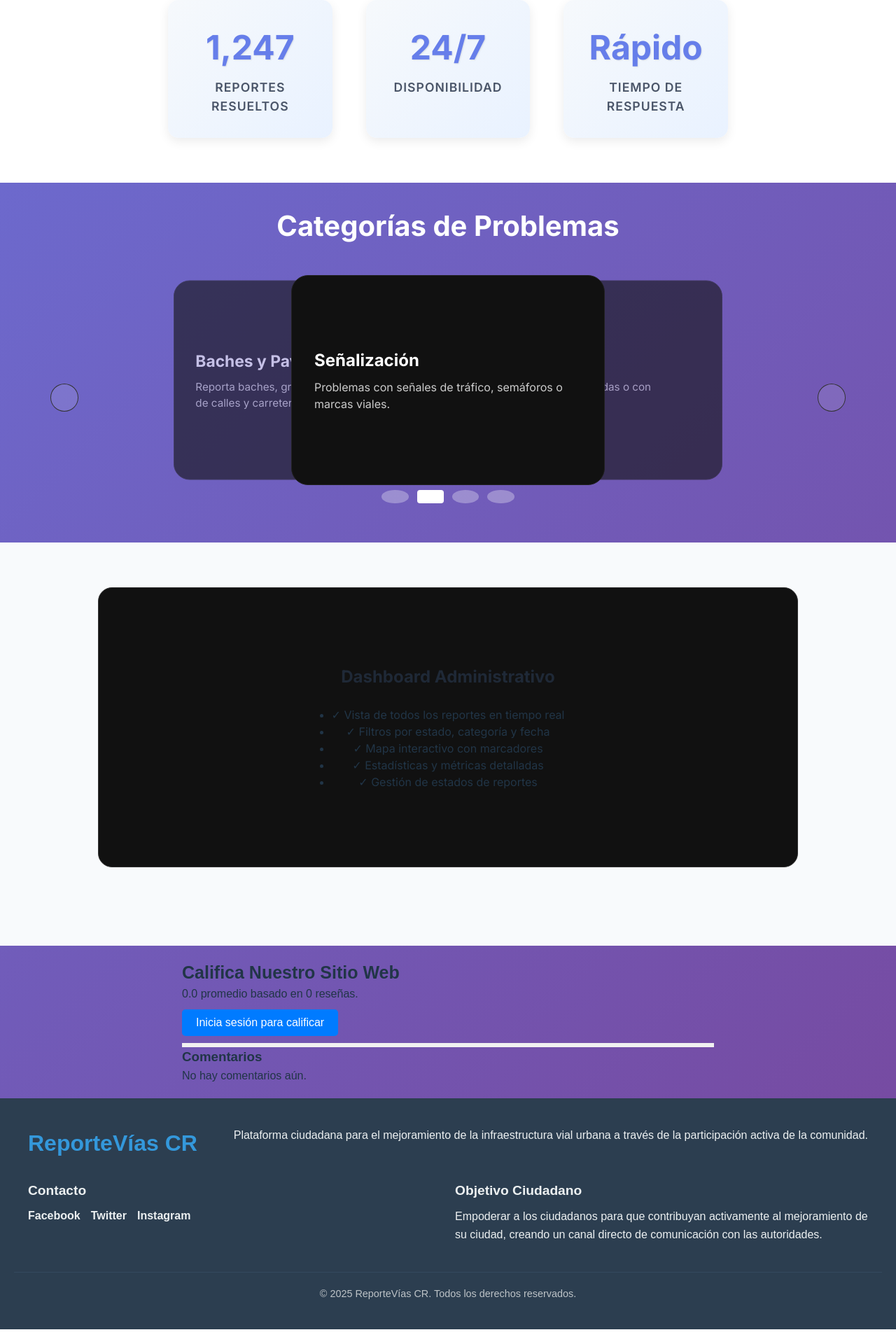
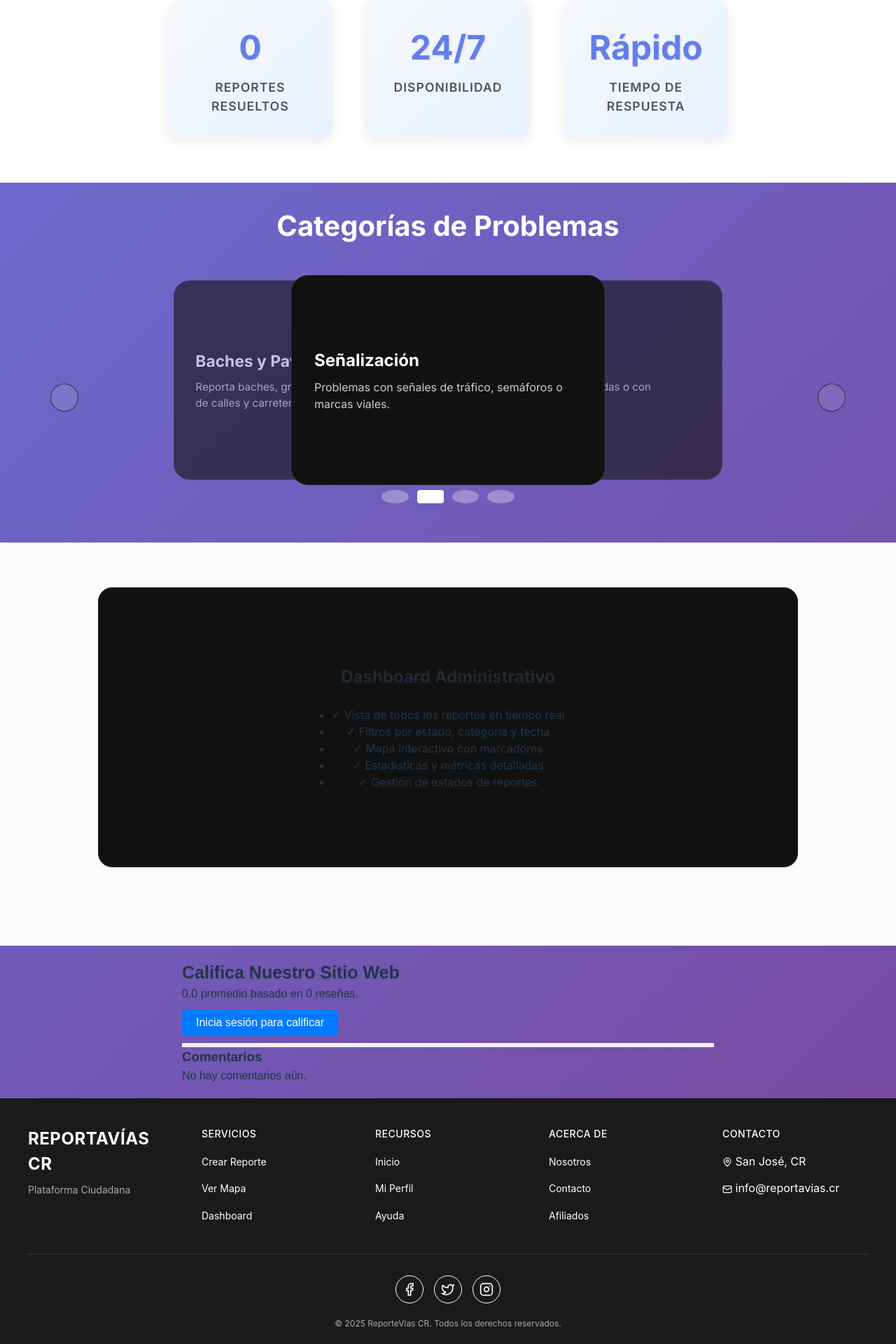
Before and after one commit to JeaustinCfwd/Reporte-V-as, a React (Vite) app: page / in a window 1280 px wide. Shown: the part 1615-3535 px from the top of the page at 70% size. Before the commit the page ends 3514 px from the top, so only its background shows below. Built offline with nearby package versions, Linux system fonts and the light colour scheme; data requests are answered from the project's data file; the HTML template or start-up script is replaced by a standard one.

Commit message:
nuevos estilos en el footer

```diff
--- /dev/null
+++ b/src/components/CountUp.jsx
@@ -0,0 +1,74 @@
+import React, { useEffect, useRef, useState } from 'react';
+import PropTypes from 'prop-types';
+
+const CountUp = ({ end, duration = 2000, suffix = '', prefix = '' }) => {
+  const [count, setCount] = useState(0);
+  const countRef = useRef(null);
+  const hasAnimated = useRef(false);
+
+  useEffect(() => {
+    // Observer para detectar cuando el elemento es visible
+    const observer = new IntersectionObserver(
+      (entries) => {
+        entries.forEach((entry) => {
+          if (entry.isIntersecting && !hasAnimated.current) {
+            hasAnimated.current = true;
+            animateCount();
+          }
+        });
+      },
+      { threshold: 0.5 }
+    );
+
+    if (countRef.current) {
+      observer.observe(countRef.current);
+    }
+
+    return () => {
+      if (countRef.current) {
+        observer.unobserve(countRef.current);
+      }
+    };
+  }, [end]);
+
+  const animateCount = () => {
+    const startTime = Date.now();
+    const startValue = 0;
+    const endValue = end;
+
+    const updateCount = () => {
+      const currentTime = Date.now();
+      const elapsed = currentTime - startTime;
+      const progress = Math.min(elapsed / duration, 1);
+
+      // Easing function (ease-out)
+      const easeOut = 1 - Math.pow(1 - progress, 3);
+      const currentCount = Math.floor(startValue + (endValue - startValue) * easeOut);
+
+      setCount(currentCount);
+
+      if (progress < 1) {
+        requestAnimationFrame(updateCount);
+      } else {
+        setCount(endValue);
+      }
+    };
+
+    requestAnimationFrame(updateCount);
+  };
+
+  return (
+    <span ref={countRef}>
+      {prefix}{count.toLocaleString()}{suffix}
+    </span>
+  );
+};
+
+CountUp.propTypes = {
+  end: PropTypes.number.isRequired,
+  duration: PropTypes.number,
+  suffix: PropTypes.string,
+  prefix: PropTypes.string
+};
+
+export default CountUp;
--- a/src/components/Footer.jsx
+++ b/src/components/Footer.jsx
@@ -1,46 +1,80 @@
 import React from 'react';
+import { Facebook, Twitter, Instagram, Mail, MapPin } from 'lucide-react';
 import '../styles/Footer.css';
 
-// 2. Definir el año como constante fuera del componente (optimización)
 const CURRENT_YEAR = new Date().getFullYear();
 
 function Footer() {
   return (
     <footer className="footer-container">
-      <div className="footer-content">
-        <h2>ReporteVías CR</h2>
-        <p>Plataforma ciudadana para el mejoramiento de la infraestructura vial urbana a través de la participación activa de la comunidad.</p>
+      <div className="footer-main">
+        <div className="footer-grid">
+          {/* Logo y Slogan */}
+          <div className="footer-column">
+            <h2 className="footer-logo">REPORTAVÍAS CR</h2>
+            <p className="footer-slogan">Plataforma Ciudadana</p>
+          </div>
 
-        <div className="footer-contact">
-          <h3>Contacto</h3>
-          {/* 3. Usar <ul>/<li> para la semántica correcta de lista de enlaces */}
-          <ul className="social-logos">
-            <li>
-              <a href="https://facebook.com" target="_blank" rel="noopener noreferrer" aria-label="Facebook">
-                Facebook
-              </a>
-            </li>
-            <li>
-              <a href="https://twitter.com" target="_blank" rel="noopener noreferrer" aria-label="Twitter">
-                Twitter
-              </a>
-            </li>
-            <li>
-              <a href="https://instagram.com" target="_blank" rel="noopener noreferrer" aria-label="Instagram">
-                Instagram
-              </a>
-            </li>
-          </ul>
-        </div>
+          {/* Servicios */}
+          <div className="footer-column">
+            <h3 className="footer-heading">SERVICIOS</h3>
+            <ul className="footer-links">
+              <li><a href="/reportCreate">Crear Reporte</a></li>
+              <li><a href="/mapview">Ver Mapa</a></li>
+              <li><a href="/dashboard">Dashboard</a></li>
+            </ul>
+          </div>
 
-        <div className="footer-objective">
-          <h3>Objetivo Ciudadano</h3>
-          <p>Empoderar a los ciudadanos para que contribuyan activamente al mejoramiento de su ciudad, creando un canal directo de comunicación con las autoridades.</p>
+          {/* Recursos */}
+          <div className="footer-column">
+            <h3 className="footer-heading">RECURSOS</h3>
+            <ul className="footer-links">
+              <li><a href="/">Inicio</a></li>
+              <li><a href="/profile">Mi Perfil</a></li>
+              <li><a href="/">Ayuda</a></li>
+            </ul>
+          </div>
+
+          {/* Acerca de */}
+          <div className="footer-column">
+            <h3 className="footer-heading">ACERCA DE</h3>
+            <ul className="footer-links">
+              <li><a href="/">Nosotros</a></li>
+              <li><a href="/">Contacto</a></li>
+              <li><a href="/">Afiliados</a></li>
+            </ul>
+          </div>
+
+          {/* Contacto */}
+          <div className="footer-column">
+            <h3 className="footer-heading">CONTACTO</h3>
+            <ul className="footer-links">
+              <li><MapPin size={14} className="inline" /> San José, CR</li>
+              <li><Mail size={14} className="inline" /> info@reportavias.cr</li>
+            </ul>
+          </div>
         </div>
       </div>
-      <div className="footer-copyright">
-        {/* Usar la constante precalculada */}
-        &copy; {CURRENT_YEAR} ReporteVías CR. Todos los derechos reservados.
+
+      {/* Divider */}
+      <div className="footer-divider"></div>
+
+      {/* Social y Copyright */}
+      <div className="footer-bottom">
+        <div className="footer-social">
+          <a href="https://facebook.com" target="_blank" rel="noopener noreferrer" aria-label="Facebook" className="social-icon">
+            <Facebook size={20} />
+          </a>
+          <a href="https://twitter.com" target="_blank" rel="noopener noreferrer" aria-label="Twitter" className="social-icon">
+            <Twitter size={20} />
+          </a>
+          <a href="https://instagram.com" target="_blank" rel="noopener noreferrer" aria-label="Instagram" className="social-icon">
+            <Instagram size={20} />
+          </a>
+        </div>
+        <p className="footer-copyright">
+          &copy; {CURRENT_YEAR} ReporteVías CR. Todos los derechos reservados.
+        </p>
       </div>
     </footer>
   );
--- a/src/components/HomeContent.jsx
+++ b/src/components/HomeContent.jsx
@@ -1,15 +1,15 @@
-import React from 'react';
+import React, { useState, useEffect } from 'react';
 import { Link } from 'react-router-dom';
 import ThreeDCarousel from './ThreeDCarousel';
 import CategoryCarousel from './CategoryCarousel';
 import GlareHover from './GlareHover';
 import RatingBox from './RatingBox';
+import CountUp from './CountUp';
 import '../styles/Home.css';
 
 const carouselItems = [
   {
     id: 1,
-    title: "Reporta Fácilmente",
     brand: "PASO 1",
     description: "Toma fotos, describe el problema y marca la ubicación. Todo en menos de 2 minutos desde tu móvil.",
     tags: ["Móvil", "Fotos", "2 minutos"],
@@ -65,6 +65,35 @@ const categoryCarouselItems = [
 
 
 function HomeContent() {
+  const [reportesResueltos, setReportesResueltos] = useState(0);
+  const [totalReportes, setTotalReportes] = useState(0);
+  const [loading, setLoading] = useState(true);
+
+  useEffect(() => {
+    const fetchEstadisticas = async () => {
+      try {
+        const res = await fetch('http://localhost:3001/reportes');
+        if (res.ok) {
+          const reportes = await res.json();
+          const atendidos = reportes.filter(r => r.state === 'atendido').length;
+          setReportesResueltos(atendidos);
+          setTotalReportes(reportes.length);
+        }
+      } catch (error) {
+        console.error('Error cargando estadísticas:', error);
+        // Fallback a localStorage si falla la API
+        const storedReports = JSON.parse(localStorage.getItem('reports') || '[]');
+        const atendidos = storedReports.filter(r => r.state === 'atendido').length;
+        setReportesResueltos(atendidos);
+        setTotalReportes(storedReports.length);
+      } finally {
+        setLoading(false);
+      }
+    };
+
+    fetchEstadisticas();
+  }, []);
+
   return (
     <div className="contenedor-inicio">
       <div className="seccion-hero">
@@ -94,7 +123,9 @@ function HomeContent() {
       <div className="seccion-info">
         <div className="contenedor-estadisticas">
           <div className="estadistica">
-            <h3>1,247</h3>
+            <h3>
+              {loading ? '...' : <CountUp end={reportesResueltos} duration={2500} />}
+            </h3>
             <p>Reportes Resueltos</p>
           </div>
           <div className="estadistica">
--- a/src/styles/Footer.css
+++ b/src/styles/Footer.css
@@ -1,82 +1,162 @@
+/* Footer Container - Fondo Negro Profundo */
 .footer-container {
-  background-color: #2c3e50; /* Fondo oscuro */
-  color: #ecf0f1; /* Texto claro */
-  padding: 40px 20px;
-  font-family: 'Arial', sans-serif;
-  margin-top: auto; /* Empujar hacia abajo si es necesario */
+  background-color: #1A1A1A;
+  color: #FFFFFF;
+  font-family: -apple-system, BlinkMacSystemFont, 'Segoe UI', 'Roboto', 'Helvetica Neue', Arial, sans-serif;
+  padding: 40px 20px 20px;
+  margin-top: auto;
 }
 
-.footer-content {
+/* Sección Principal de Enlaces */
+.footer-main {
   max-width: 1200px;
   margin: 0 auto;
+  padding-bottom: 30px;
+}
+
+.footer-grid {
+  display: grid;
+  grid-template-columns: repeat(auto-fit, minmax(180px, 1fr));
+  gap: 40px;
+  text-align: left;
+}
+
+/* Logo */
+.footer-logo {
+  font-size: 1.5rem;
+  font-weight: 700;
+  letter-spacing: 0.5px;
+  text-transform: uppercase;
+  color: #FFFFFF;
+  margin: 0 0 8px 0;
+}
+
+.footer-slogan {
+  font-size: 0.875rem;
+  color: #AAAAAA;
+  margin: 0;
+  font-weight: 400;
+}
+
+/* Headings de Columnas */
+.footer-heading {
+  font-size: 0.875rem;
+  font-weight: 500;
+  text-transform: uppercase;
+  color: #FFFFFF;
+  margin: 0 0 15px 0;
+  letter-spacing: 0.5px;
+}
+
+/* Links */
+.footer-links {
+  list-style: none;
+  padding: 0;
+  margin: 0;
+}
+
+.footer-links li {
+  margin-bottom: 10px;
+  line-height: 1.8;
+}
+
+.footer-links a {
+  color: #FFFFFF;
+  text-decoration: none;
+  font-size: 0.875rem;
+  font-weight: 400;
+  transition: opacity 0.3s ease;
+  display: inline-flex;
+  align-items: center;
+  gap: 6px;
+}
+
+.footer-links a:hover {
+  opacity: 0.7;
+}
+
+.footer-links .inline {
+  vertical-align: middle;
+}
+
+/* Divider - Línea Divisoria */
+.footer-divider {
+  max-width: 1200px;
+  margin: 0 auto;
+  height: 1px;
+  background-color: #333333;
+}
+
+/* Sección Inferior - Social y Copyright */
+.footer-bottom {
+  max-width: 1200px;
+  margin: 0 auto;
+  padding-top: 30px;
   display: flex;
-  flex-wrap: wrap;
-  justify-content: space-between;
-  align-items: flex-start;
+  flex-direction: column;
+  align-items: center;
   gap: 20px;
 }
 
-.footer-content h2 {
-  font-size: 2rem;
-  margin-bottom: 10px;
-  color: #3498db; /* Color de acento */
+/* Iconos Sociales */
+.footer-social {
+  display: flex;
+  gap: 15px;
+  align-items: center;
+  justify-content: center;
 }
 
-.footer-content p {
-  font-size: 1rem;
-  line-height: 1.6;
-  margin-bottom: 20px;
+.social-icon {
+  width: 40px;
+  height: 40px;
+  border-radius: 50%;
+  border: 1px solid #FFFFFF;
+  background: transparent;
+  color: #FFFFFF;
+  display: flex;
+  align-items: center;
+  justify-content: center;
+  text-decoration: none;
+  transition: all 0.3s ease;
 }
 
-.footer-contact,
-.footer-objective {
-  flex: 1;
-  min-width: 250px;
+.social-icon:hover {
+  opacity: 0.7;
+  transform: translateY(-2px);
 }
 
-.footer-contact h3,
-.footer-objective h3 {
-  font-size: 1.2rem;
-  margin-bottom: 10px;
-  color: #ecf0f1;
+/* Copyright */
+.footer-copyright {
+  font-size: 0.75rem;
+  color: #AAAAAA;
+  text-align: center;
+  margin: 0;
+  font-weight: 400;
 }
 
-.social-logos {
-  display: flex;
-  gap: 15px;
-  margin-top: 10px;
-  list-style: none;
-  padding: 0;
+/* Responsive Design */
+@media (max-width: 768px) {
+  .footer-grid {
+    grid-template-columns: repeat(2, 1fr);
+    gap: 30px;
+  }
+
+  .footer-logo {
+    font-size: 1.25rem;
+  }
 }
 
-.social-logos a {
-  color: #ecf0f1;
-  text-decoration: none;
-  font-weight: bold;
-  transition: color 0.3s ease;
-}
-
-.social-logos a:hover {
-  color: #3498db;
-}
-
-.footer-copyright {
-  text-align: center;
-  padding-top: 20px;
-  border-top: 1px solid #34495e;
-  margin-top: 20px;
-  font-size: 0.9rem;
-  color: #bdc3c7;
-}
-
-/* Diseño responsivo */
-@media (max-width: 768px) {
-  .footer-content {
-    flex-direction: column;
+@media (max-width: 480px) {
+  .footer-grid {
+    grid-template-columns: 1fr;
     text-align: center;
   }
 
-  .social-logos {
-    justify-content: center;
+  .footer-links {
+    text-align: center;
+  }
+
+  .footer-container {
+    padding: 30px 15px 15px;
   }
 }
```
Also changed, not shown: src/components/RatingBox.jsx (+22 -4 lines), src/services/db.json (+7 -0 lines), src/services/fetch.js (+17 -0 lines).
